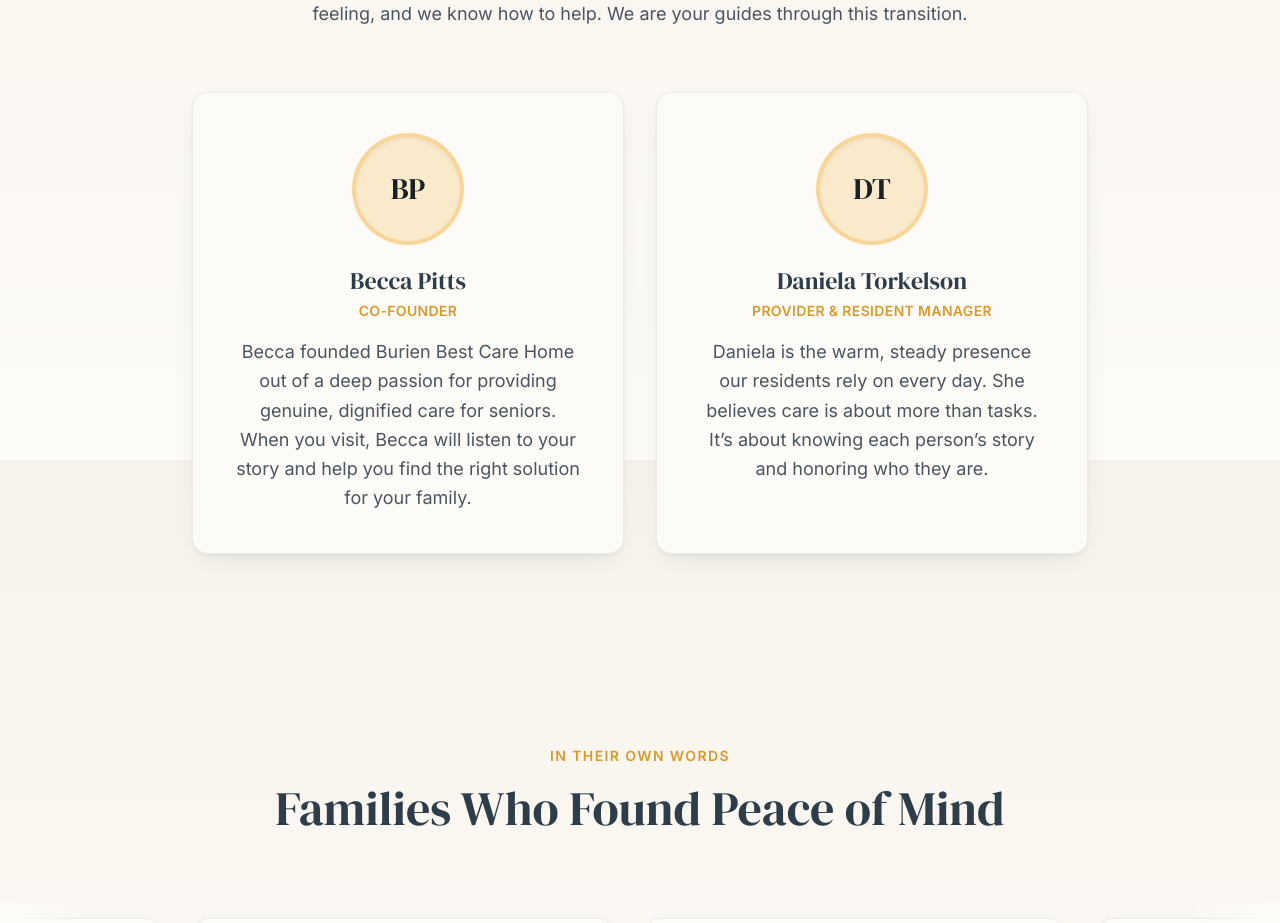
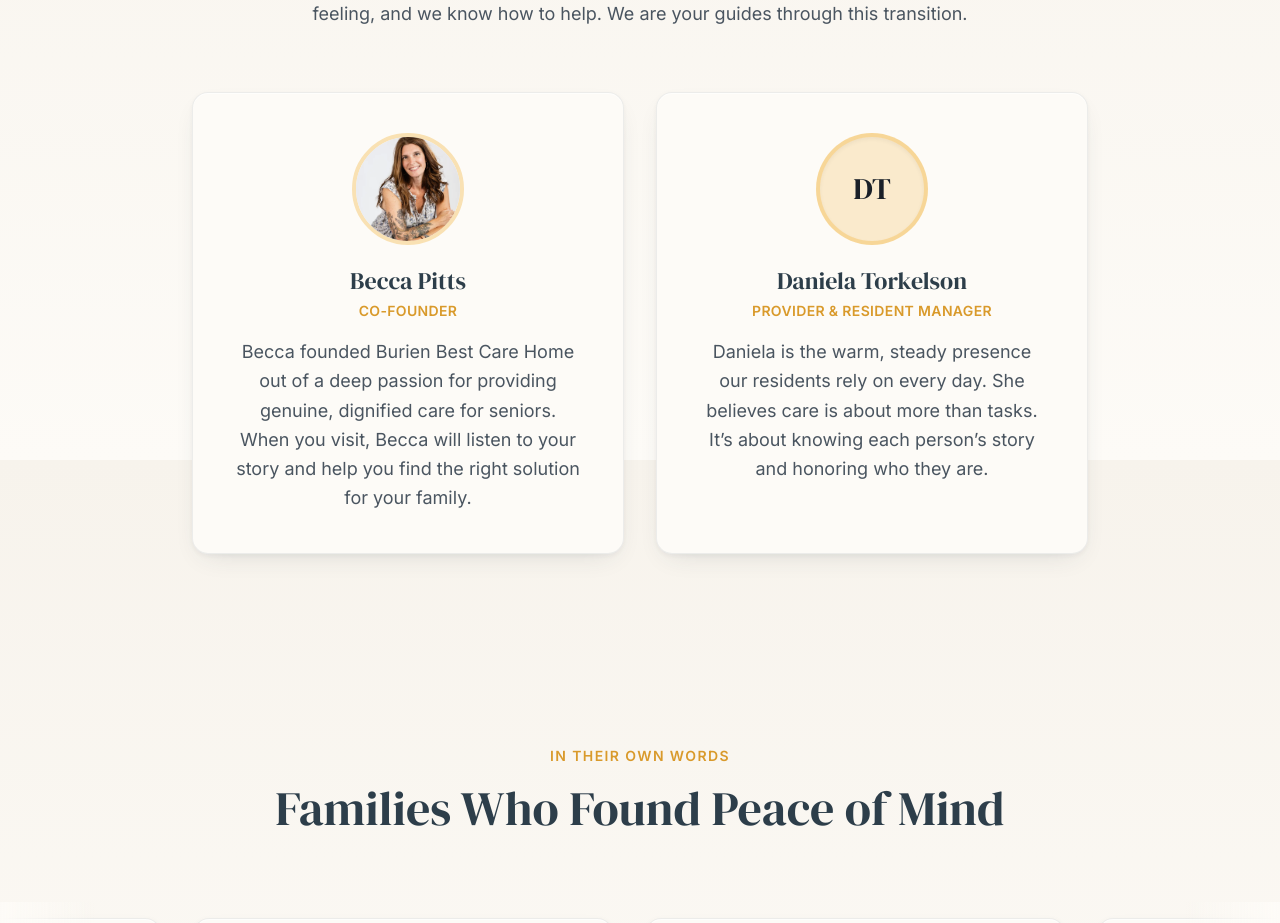
Before and after one commit to YourNextStepTeam/burienbestcarehome-site, a Next.js app in the folder nextjs-site/: page / in a window 1280 px wide. Shown: the part 6740-7663 px from the top of the page. Built offline with nearby package versions, Linux system fonts and the light colour scheme.

Commit message:
Homepage: wire Becca headshot photo into Team card (replace BP initials with /images/becca-headshot.webp)

```diff
--- a/nextjs-site/src/app/page.tsx
+++ b/nextjs-site/src/app/page.tsx
@@ -1,5 +1,6 @@
 import Script from 'next/script'
 import Link from 'next/link'
+import Image from 'next/image'
 import HeroSection from '@/components/HeroSection'
 import ScrollReveal from '@/components/ScrollReveal'
 import ScheduleVisitButton from '@/components/ScheduleVisitButton'
@@ -590,11 +591,14 @@ export default function Home() {
               {/* Team Member 1: Becca Pitts */}
               <ScrollReveal delay={0}>
                 <GlassCard variant="tinted" className="p-8 sm:p-10 text-center h-full flex flex-col">
-                  <div
-                    aria-hidden="true"
-                    className="w-28 h-28 rounded-full bg-[color:var(--color-sunshine)]/25 mx-auto mb-5 flex items-center justify-center font-serif text-3xl text-[color:var(--color-ink)] border-4 border-[color:var(--color-sunshine)]/40 shadow-inner"
-                  >
-                    BP
+                  <div className="w-28 h-28 rounded-full overflow-hidden mx-auto mb-5 border-4 border-[color:var(--color-sunshine)]/40 shadow-inner relative">
+                    <Image
+                      src="/images/becca-headshot.webp"
+                      alt="Portrait of Becca Pitts"
+                      fill
+                      sizes="112px"
+                      className="object-cover"
+                    />
                   </div>
                   <h3 className="font-serif text-2xl font-normal text-forest mb-1">
                     Becca Pitts
```
